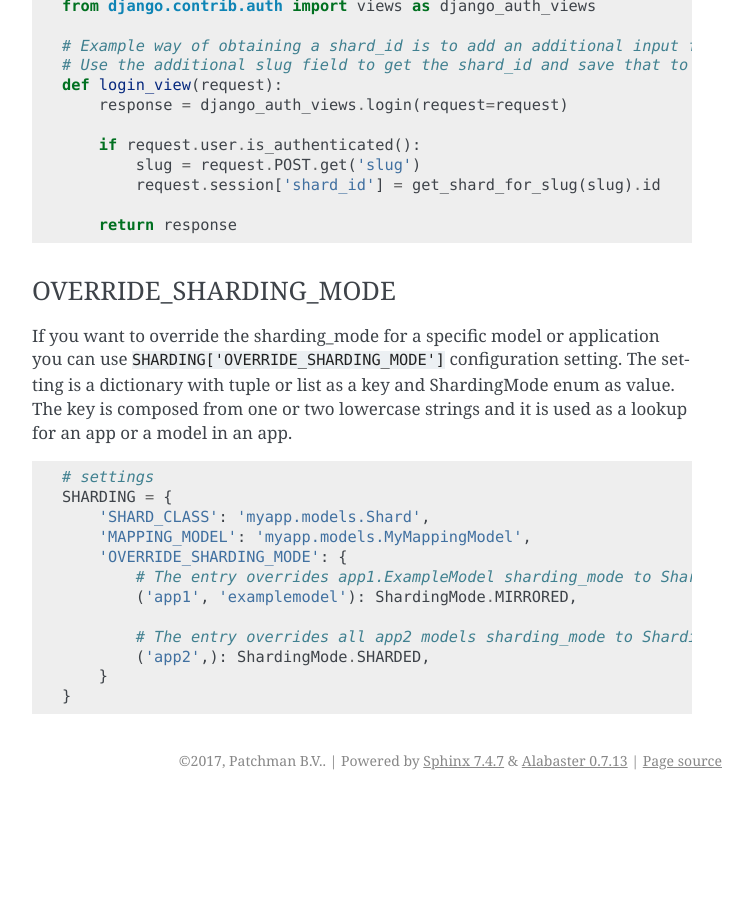
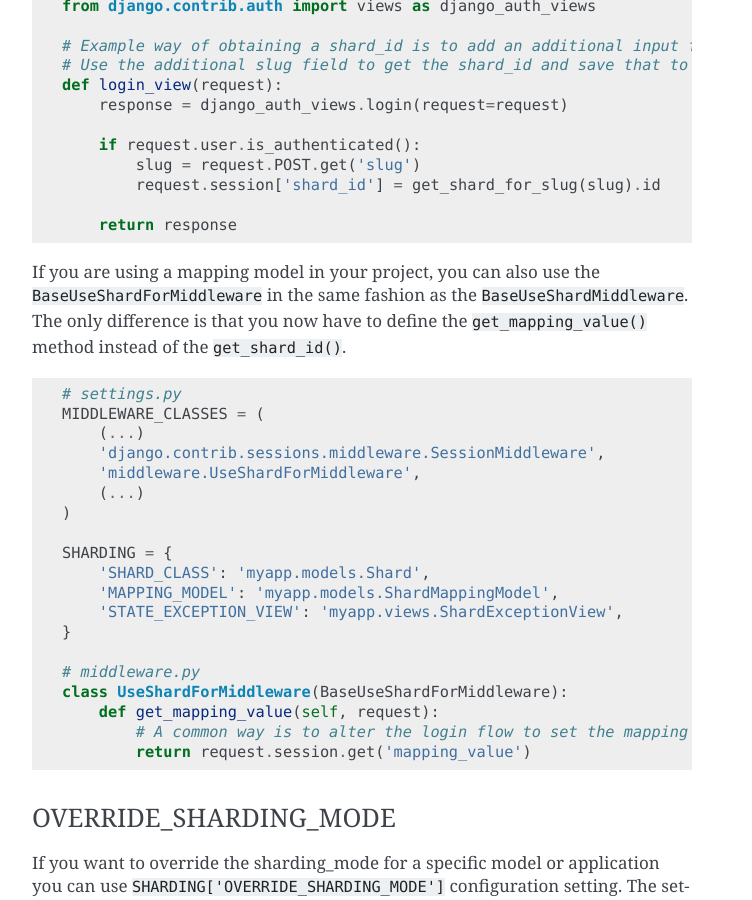
Before and after one commit to DjanQuiltDB/djanquiltdb, a Sphinx documentation site: the page built from docs/modules/installation.rst, in a window 1280 px wide and 900 px high, scrolled down 4053 px. Shown: the whole window, without its empty margins (388-1140 px from the left). Built offline with Sphinx 7.4.7, drawn with Linux system fonts in a browser that asks for light colours; formulas are drawn with MathJax 3; before the commit the page ends 4853 px from its top, so only the background shows below that; some of the changed text lies outside the part shown.

Commit message:
PORTAL-757 Process feedback, make BaseUseShardForMiddleware next to BaseUseShardMiddleware

```diff
--- a/docs/modules/installation.rst
+++ b/docs/modules/installation.rst
@@ -149,7 +149,7 @@ BASE_USE_SHARD_MIDDLEWARE
 The ``sharding.middleware.BaseUseShardMiddleware`` class extends ``StateExceptionMiddleware`` and adds the option to
 wrap views in a ``use_shard`` context manager. This prevents the need to take note of sharding in each of your views.
 
-How the middleware determines which shard to use is up to you however. To use the `UseShardMiddleware`` you have to extend it and fill in the ``get_shard_id()`` function yourself.
+How the middleware determines which shard to use is up to you however. To use the ``UseShardMiddleware`` you have to extend it and fill in the ``get_shard_id()`` function yourself.
 
 Don't forget you can assign your own view as error page like in `STATE_EXCEPTION_MIDDLEWARE`_.
 
@@ -170,9 +170,9 @@ Don't forget you can assign your own view as error page like in `STATE_EXCEPTION
 
     # middleware.py
     class UseShardMiddleware(BaseUseShardMiddleware):
-    def get_shard_id(self, request):
-        # A common way is to alter the login flow to set the shard_id in the session.
-        return request.session.get('shard_id')
+        def get_shard_id(self, request):
+            # A common way is to alter the login flow to set the shard_id in the session.
+            return request.session.get('shard_id')
 
 
     # views.py
@@ -188,6 +188,30 @@ Don't forget you can assign your own view as error page like in `STATE_EXCEPTION
             request.session['shard_id'] = get_shard_for_slug(slug).id
 
         return response
+
+If you are using a mapping model in your project, you can also use the ``BaseUseShardForMiddleware`` in the same fashion as the ``BaseUseShardMiddleware``. The only difference is that you now have to define the ``get_mapping_value()`` method instead of the ``get_shard_id()``.
+
+.. code-block:: python
+
+    # settings.py
+    MIDDLEWARE_CLASSES = (
+        (...)
+        'django.contrib.sessions.middleware.SessionMiddleware',
+        'middleware.UseShardForMiddleware',
+        (...)
+    )
+
+    SHARDING = {
+        'SHARD_CLASS': 'myapp.models.Shard',
+        'MAPPING_MODEL': 'myapp.models.ShardMappingModel',
+        'STATE_EXCEPTION_VIEW': 'myapp.views.ShardExceptionView',
+    }
+
+    # middleware.py
+    class UseShardForMiddleware(BaseUseShardForMiddleware):
+        def get_mapping_value(self, request):
+            # A common way is to alter the login flow to set the mapping value in the session.
+            return request.session.get('mapping_value')
 
 OVERRIDE_SHARDING_MODE
 ~~~~~~~~~~~~~~~~~~~~~~
```
Also changed, not shown: 3 other files.
